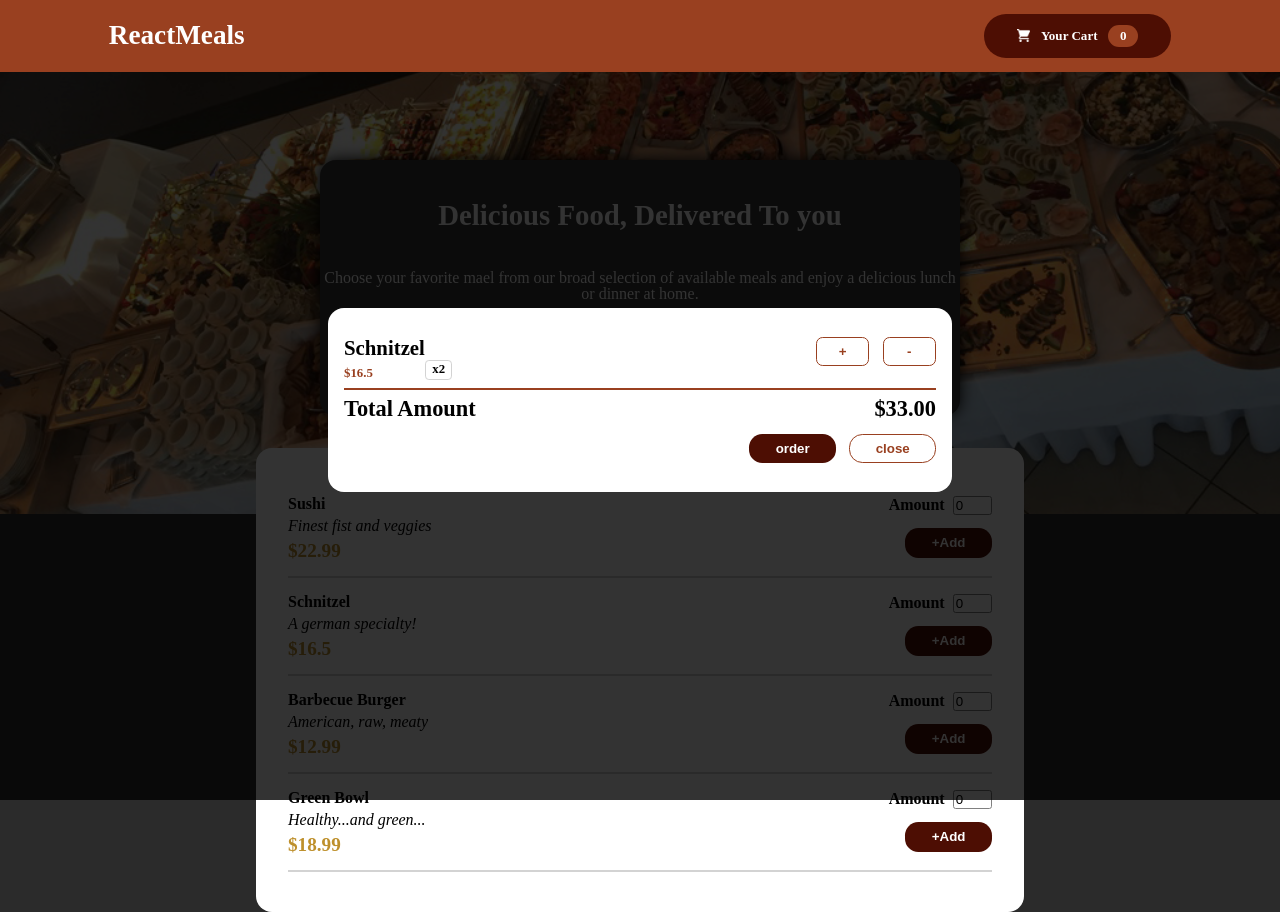
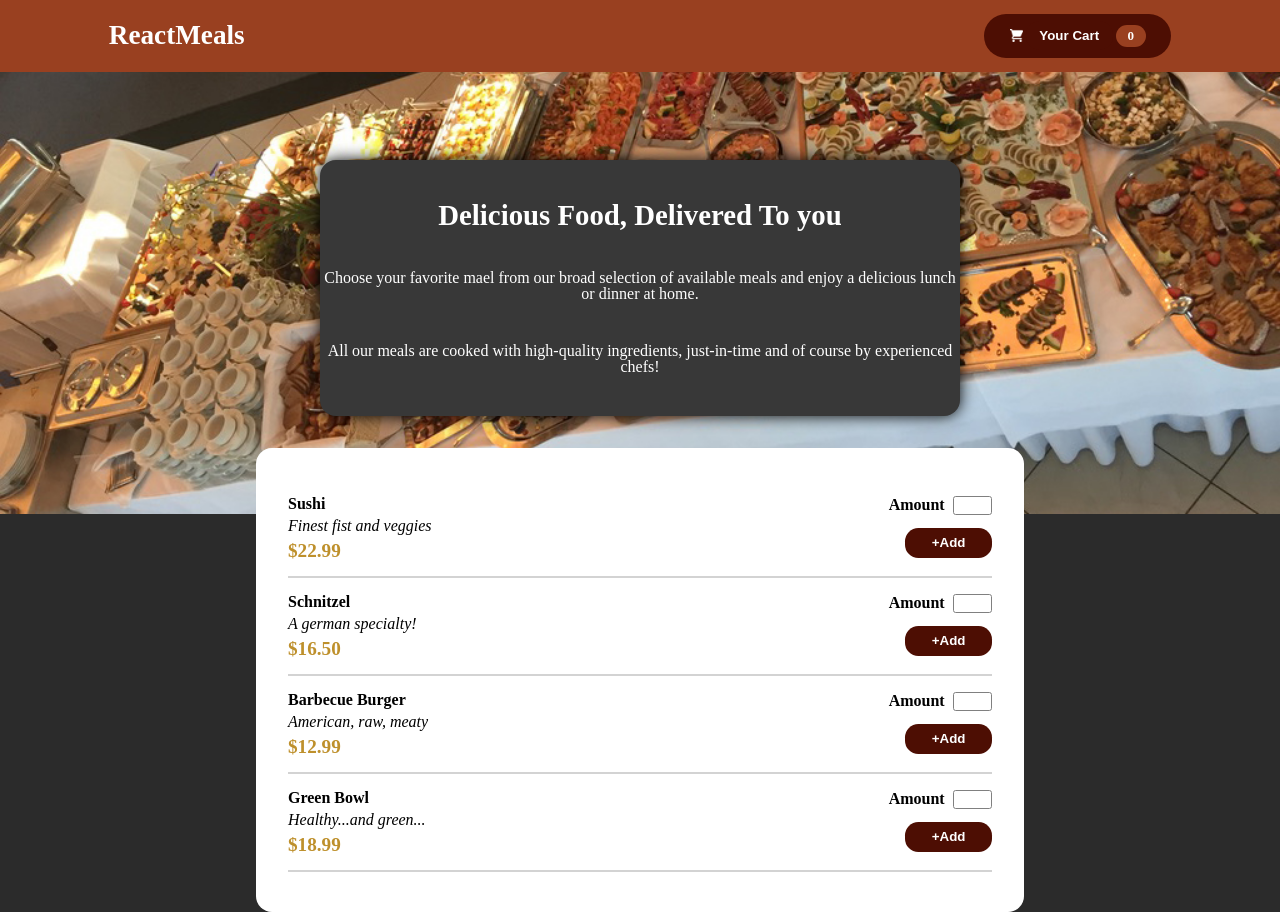
Before and after one commit to sinamong0620/udemy-11-project, a React (Create React App) app: page / in a window 1280 px wide. Built offline with nearby package versions, Linux system fonts and the light colour scheme.

Commit message:
Context , userReducer(), useEffect()
위에 세개 연습한 프로젝트

```diff
--- a/public/index.html
+++ b/public/index.html
@@ -28,6 +28,7 @@
   </head>
   <body>
     <noscript>You need to enable JavaScript to run this app.</noscript>
+    <div id="modal-root"></div>
     <div id="root"></div>
     <!--
       This HTML file is a template.
--- a/src/App.js
+++ b/src/App.js
@@ -3,19 +3,21 @@ import Body from "./Body/Body";
 import Modal from "./Modal/Modal";
 import "./App.module.css";
 import { useState } from "react";
+import CartProvider from "./context/CartProvider";
 
 function App() {
-  const [modalValue, setModalValue] = useState(true);
+  const [modalValue, setModalValue] = useState(false);
   const modalValuehandler = () => {
     const value = modalValue ? false : true;
     setModalValue(value);
   };
+
   return (
-    <>
+    <CartProvider>
       {modalValue && <Modal onModalhanlder={modalValuehandler} />}
       <Header onModalhanlder={modalValuehandler} />
       <Body />
-    </>
+    </CartProvider>
   );
 }
 
--- a/src/Body/Body.js
+++ b/src/Body/Body.js
@@ -1,22 +1,27 @@
 import styles from "./Body.module.css";
 import Menu from "../Menu/Menu";
+
 const food_info = [
   {
+    id: 1,
     foodName: "Sushi",
     countryOfOrigin: "Finest fist and veggies",
     price: 22.99,
   },
   {
+    id: 2,
     foodName: "Schnitzel",
     countryOfOrigin: "A german specialty!",
     price: 16.5,
   },
   {
+    id: 3,
     foodName: "Barbecue Burger",
     countryOfOrigin: "American, raw, meaty",
     price: 12.99,
   },
   {
+    id: 4,
     foodName: "Green Bowl",
     countryOfOrigin: "Healthy...and green...",
     price: 18.99,
@@ -37,14 +42,15 @@ const Body = () => {
           and of course by experienced chefs!
         </div>
       </div>
-
+      {/* 교수님은 div에다가안넣고 section안에 ul안ㅇ */}
       <div className={styles.menu_array}>
-        {food_info.map((props) => (
+        {food_info.map((item) => (
           <Menu
-            key={Math.random()}
-            foodName={props.foodName}
-            countryOfOrigin={props.countryOfOrigin}
-            price={props.price}
+            key={item.id}
+            id={item.id}
+            foodName={item.foodName}
+            countryOfOrigin={item.countryOfOrigin}
+            price={item.price}
           />
         ))}
       </div>
--- a/src/Header/Header.js
+++ b/src/Header/Header.js
@@ -4,15 +4,20 @@ import TotalAmountContext from "../context/TotalAmountContext";
 
 const Header = (props) => {
   const menuCtx = useContext(TotalAmountContext);
-
+  //curNumber은 누산기라서 최종 결과가 되는 것이고
+  //item은 현재 순회 값이다.
+  const numberOfCartItems = menuCtx.items.reduce((curNumber, item) => {
+    return curNumber + item.amount;
+  }, 0);
   return (
     <header className={styles.header_style}>
       <span>ReactMeals</span>
       <div className={styles.header_style_your_cart}>
         <img src="/shopping-cart.png" alt="cartlogo" />
-        <div onClick={props.onModalhanlder}>Your Cart</div>
+        {/* 여기에다 버튼 태그 사용함 */}
+        <button onClick={props.onModalhanlder}>Your Cart</button>
         <div className={styles.header_style_your_cart_item_total}>
-          {menuCtx.totalValue}
+          {numberOfCartItems}
         </div>
       </div>
     </header>
--- /dev/null
+++ b/src/Menu/Cart.module.css
@@ -0,0 +1,65 @@
+.cart-item {
+  display: flex;
+  justify-content: space-between;
+  align-items: center;
+  border-bottom: 2px solid #8a2b06;
+  padding: 1rem 0;
+  margin: 1rem 0;
+}
+
+.cart-item h2 {
+  margin: 0 0 0.5rem 0;
+  color: #363636;
+}
+
+.summary {
+  width: 10rem;
+  display: flex;
+  justify-content: space-between;
+  align-items: center;
+}
+
+.price {
+  font-weight: bold;
+  color: #8a2b06;
+}
+
+.amount {
+  font-weight: bold;
+  border: 1px solid #ccc;
+  padding: 0.25rem 0.75rem;
+  border-radius: 6px;
+  color: #363636;
+}
+
+.actions {
+  display: flex;
+  flex-direction: column;
+}
+
+@media (min-width: 768px) {
+  .actions {
+    flex-direction: row;
+  }
+}
+
+.cart-item button {
+  font: inherit;
+  font-weight: bold;
+  font-size: 1.25rem;
+  color: #8a2b06;
+  border: 1px solid #8a2b06;
+  width: 3rem;
+  text-align: center;
+  border-radius: 6px;
+  background-color: transparent;
+  cursor: pointer;
+  margin-left: 1rem;
+  margin: 0.25rem;
+}
+
+.cart-item button:hover,
+.cart-item button:active {
+  background-color: #8a2b06;
+  color: white;
+}
--- /dev/null
+++ b/src/Menu/CartItem.js
@@ -0,0 +1,23 @@
+import classes from "./Cart.module.css";
+
+const CartItem = (props) => {
+  const price = `$${props.price.toFixed(2)}`;
+  console.log(props);
+  return (
+    <li className={classes["cart-item"]}>
+      <div>
+        <h2>{props.name}</h2>
+        <div className={classes.summary}>
+          <span className={classes.price}>{price}</span>
+          <span className={classes.amount}>x{props.amount}</span>
+        </div>
+      </div>
+      <div className={classes.actions}>
+        <button onClick={props.onRemove}>−</button>
+        <button onClick={props.onAdd}>+</button>
+      </div>
+    </li>
+  );
+};
+
+export default CartItem;
--- a/src/Menu/Menu.js
+++ b/src/Menu/Menu.js
@@ -1,24 +1,35 @@
-import React, { useReducer, useContext } from "react";
+import React, { useReducer, useContext, useRef, useState } from "react";
 import styles from "./Menu.module.css";
 import TotalAmountContext from "../context/TotalAmountContext";
 
-const menureducer = (action) => {
-  if (action.type === "USER_INPUT") {
-    return { number: action.number };
-  }
-};
 const Menu = (props) => {
+  const [amountIsValid, setAmountIsValid] = useState(true);
+  const amountInputRef = useRef();
   const menuCtx = useContext(TotalAmountContext);
-  const [menuAmount, menuAmountDispatch] = useReducer(menureducer, {
-    number: 0,
-  });
-  const amountCountHandler = (e) => {
-    menuAmountDispatch({ type: "USER_INPUT", number: e.target.value });
-  };
+
   const submitHandler = (e) => {
     e.preventDefault(); //새로고침 막기
-    menuCtx.onSumAmount(props.foodName, props.price, menuAmount);
+    const enteredAmount = amountInputRef.current.value;
+    const enteredAmountNumber = +enteredAmount;
+
+    if (
+      enteredAmount.trim().length === 0 ||
+      enteredAmountNumber > 5 ||
+      enteredAmountNumber < 1
+    ) {
+      setAmountIsValid(false);
+      return;
+    }
+
+    menuCtx.addItem({
+      id: props.id,
+      name: props.foodName,
+      amount: enteredAmountNumber,
+      price: props.price,
+    });
+    console.log(menuCtx);
   };
+  const price = `$${props.price.toFixed(2)}`; //가격의 형식 정함, 소수점 이하 두 자리 수까지만 렌더링
 
   return (
     <>
@@ -26,19 +37,15 @@ const Menu = (props) => {
         <div className={styles.content_menu_array_info}>
           <div>{props.foodName}</div>
           <div>{props.countryOfOrigin}</div>
-          <div>{`$${props.price}`}</div>
+          <div>{price}</div>
         </div>
         <div>
           <form onSubmit={submitHandler}>
             <label>Amount</label>
-            <input
-              type="number"
-              min="0"
-              value={menuAmount.number}
-              onChange={amountCountHandler}
-            />
+            <input type="number" min={0} ref={amountInputRef} />
             <div>
               <button>+Add</button>
+              {!amountIsValid && <p>Please enter a valid amount (1-5)</p>}
             </div>
           </form>
         </div>
--- a/src/Modal/Modal.js
+++ b/src/Modal/Modal.js
@@ -1,37 +1,69 @@
+import { useContext } from "react";
 import React from "react";
+import ReactDOM from "react-dom";
 import styles from "./Modal.module.css";
+import TotalAmountContext from "../context/TotalAmountContext";
+import CartItem from "../Menu/CartItem";
 
-const Modal = (props) => {
+const Modal_ = (props) => {
+  const cartCtx = useContext(TotalAmountContext);
+  const totalAmount = `$${cartCtx.totalAmount.toFixed(2)}`;
+  const hasItems = cartCtx.items.length > 0;
+  const cartItemRemoveHandler = (id) => {
+    cartCtx.removeItem(id);
+  };
+  const cartItemAddHandler = (item) => {
+    cartCtx.addItem({ ...item, amount: 1 });
+  };
+  const cartItems = (
+    <ul>
+      {cartCtx.items.map((item) => (
+        <CartItem
+          key={item.id}
+          id={item.id}
+          name={item.name}
+          amount={item.amount}
+          price={item.price}
+          onRemove={cartItemRemoveHandler.bind(null, item.id)}
+          onAdd={cartItemAddHandler.bind(null, item)}
+        />
+      ))}
+    </ul>
+  );
   return (
     <div className={styles.ModalContainer}>
       <div className={styles.ModalYourCartContainer}>
         <div className={styles.ModalYourCart}>
-          <div className={styles.ModalMyProduct}>
-            <div>
-              <div className={styles.ModalMyProductName}>Schnitzel</div>
-              <div className={styles.ModalMyProjectPrice}>$16.5</div>
-            </div>
-            <div className={styles.ModalMyProductCount}>x2</div>
-          </div>
-          <div>
-            <button className={styles.ModalMyProjuctCountButton}>-</button>
-            <button className={styles.ModalMyProjuctCountButton}>+</button>
-          </div>
+          <div>{cartItems}</div>
         </div>
-        <hr className={styles.ModalHrLine}></hr>
+
         <div className={styles.ModalTotalContainer}>
           <div>Total Amount</div>
-          <div>{`$${"33.00"}`}</div>
+          <div>{totalAmount}</div>
         </div>
+
         <button
           className={styles.ModalCloseButton}
           onClick={props.onModalhanlder}
         >
           close
         </button>
-        <button>order</button>
+
+        {hasItems && <button>order</button>}
       </div>
     </div>
   );
 };
+
+// ReactDOM.createPortal();
+const Modal = (props) => {
+  return (
+    <>
+      {ReactDOM.createPortal(
+        <Modal_ onModalhanlder={props.onModalhanlder} />,
+        document.getElementById("modal-root")
+      )}
+    </>
+  );
+};
 export default Modal;
--- a/src/Modal/Modal.module.css
+++ b/src/Modal/Modal.module.css
@@ -16,14 +16,7 @@
   background-color: white;
   border-radius: 1em;
 }
-.ModalYourCart {
-  display: flex;
-  justify-content: space-between;
-  align-items: self-end;
-}
-.ModalMyProduct {
-  display: flex;
-}
+
 .ModalMyProductName {
   margin-bottom: 0.4em;
   font-size: 1.3em;
@@ -57,7 +50,7 @@
   color: white;
 }
 .ModalHrLine {
-  border-color: #994020;
+  border: none;
 }
 
 .ModalTotalContainer {
--- /dev/null
+++ b/src/context/CartProvider.js
@@ -0,0 +1,79 @@
+import { useReducer } from "react";
+import TotalAmountContext from "./TotalAmountContext";
+
+const defaultCartState = {
+  items: [],
+  totalAmount: 0,
+};
+const cartReducer = (state, action) => {
+  if (action.type === "ADD") {
+    const updatedTotalAmount =
+      state.totalAmount + action.item.price * action.item.amount;
+    const existingCartItemIndex = state.items.findIndex(
+      (item) => item.id === action.item.id
+    ); //현재 내가 추가한 값이 이미 배열 안에 속해있나를 보기위한 변수
+    const existingCartItem = state.items[existingCartItemIndex];
+
+    let updatedItems;
+    if (existingCartItem) {
+      //만일 내가 추가한 항목이 이미 배열(목록)에 존재한다면
+      const updatedItem = {
+        // 추가한 항목이 배열에 있다면 목록이 이미 있고 수량만 추가된거니깐 수량을 추가해주기
+        ...existingCartItem,
+        amount: existingCartItem.amount + action.item.amount,
+      };
+      updatedItems = [...state.items]; //updatedItems는 기존의 배열이기 때문에 그냥 복사
+      updatedItems[existingCartItemIndex] = updatedItem;
+    } else {
+      updatedItems = state.items.concat(action.item);
+    }
+    return { items: updatedItems, totalAmount: updatedTotalAmount };
+  }
+  if (action.type === "REMOVE") {
+    const existingCartItemIndex = state.items.findIndex(
+      (item) => item.id === action.item.id
+    );
+    const existingItem = state.items[existingCartItemIndex];
+    const updatedTotalAmount = state.totalAmount - existingItem.price;
+    let updatedItems;
+    if (existingItem.amount === 1) {
+      updatedItems = state.items.filter((item) => item.id !== action.id);
+    } else {
+      const updatedItem = {
+        ...existingItem,
+        amount: existingItem.amount - 1,
+      };
+      updatedItems = [...state.items];
+      updatedItems[existingCartItemIndex] = updatedItem;
+    }
+    return { items: updatedItems, totalAmount: updatedTotalAmount };
+  }
+
+  return defaultCartState;
+};
+const CartProvider = (props) => {
+  const addItemToCartHandler = (item) => {
+    dispatchCartAction({ type: "ADD", item: item }); //규약으로 타입은 다 대문자래
+  };
+  const removeItemFromCartHandelr = (id) => {
+    dispatchCartAction({ type: "REMOVE", id: id });
+    console.log("이거까진되나?");
+  };
+  const [cartState, dispatchCartAction] = useReducer(
+    cartReducer,
+    defaultCartState
+  );
+  const cartContext = {
+    items: cartState.items,
+    totalAmount: cartState.totalAmount,
+    addItem: addItemToCartHandler,
+    removeItem: removeItemFromCartHandelr,
+  };
+
+  return (
+    <TotalAmountContext.Provider value={cartContext}>
+      {props.children}
+    </TotalAmountContext.Provider>
+  );
+};
+export default CartProvider;
--- a/src/context/TotalAmountContext.js
+++ b/src/context/TotalAmountContext.js
@@ -1,27 +1,10 @@
 import React, { useState } from "react";
 
 const TotalAmountContext = React.createContext({
-  count: 0,
-  onSumAmount: (amount) => {},
+  items: [], //아이템 목록 관리
+  totalAmount: 0,
+  addItem: (amount) => {}, //목록 추가 함수
+  removeItem: (id) => {}, //목록 제거 함수
 });
 
-export const TotalAmountContextProvider = (props) => {
-  const [totalValue, setTotalValue] = useState(0);
-
-  const sumAmountHandler = (name, price, number) => {
-    // setTotalValue(totalValue + price);
-    setTotalValue((prevState) => {
-      return prevState + Number(number.number);
-    });
-    console.log(totalValue);
-  };
-  return (
-    <TotalAmountContext.Provider
-      value={{ totalValue: totalValue, onSumAmount: sumAmountHandler }}
-    >
-      {props.children}
-    </TotalAmountContext.Provider>
-  );
-};
-
 export default TotalAmountContext;
--- a/src/index.js
+++ b/src/index.js
@@ -3,14 +3,11 @@ import ReactDOM from "react-dom/client";
 import "./index.css";
 import App from "./App";
 import reportWebVitals from "./reportWebVitals";
-import { TotalAmountContextProvider } from "./context/TotalAmountContext";
 
 const root = ReactDOM.createRoot(document.getElementById("root"));
 root.render(
   <React.StrictMode>
-    <TotalAmountContextProvider>
-      <App />
-    </TotalAmountContextProvider>
+    <App />
   </React.StrictMode>
 );
 
```
